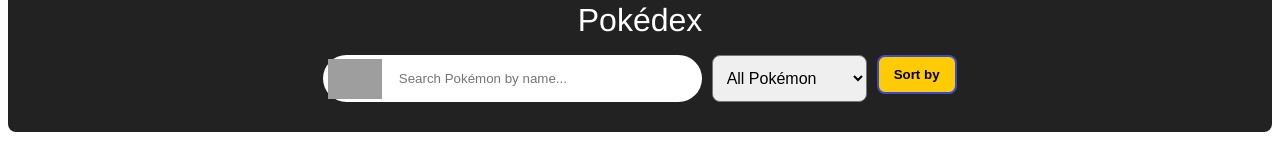
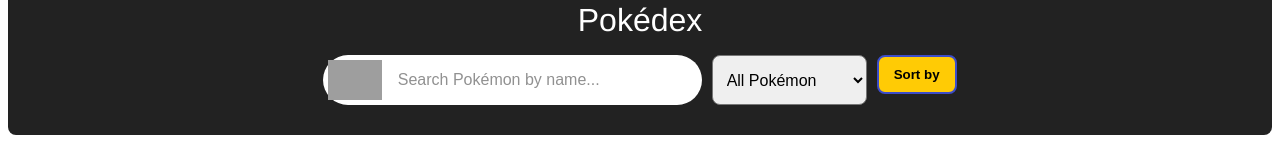
Before and after one commit to sn1gelkott/Slutprojekt_Pokedex, a website built with webpack: page index.html in a window 1280 px wide. Shown: the part 300-455 px from the top of the page. Built offline with nearby package versions, Linux system fonts and the light colour scheme; no server answers; grey boxes are pictures that could not be loaded.

Commit message:
More sttyling;

```diff
--- a/css/style.css
+++ b/css/style.css
@@ -295,7 +295,6 @@
 .search-container {
   display: flex;
   padding-left: 5px;
-  gap: 1px;
   width: 30%;
   background-color: white;
   border-radius: 25px;
@@ -316,10 +315,18 @@
   #search {
     padding: 16px;
     width: 95%;
-    border: none; /*Invisible border*/
+    font-size: medium;
+    border: none; /*No visible border*/
     background-color: transparent; /*Invisible background*/
     outline: none; /*No visible outline when clicking*/
   }
+  /*Styling of the placeholder*/
+  #search::placeholder {
+    color: #919191;
+    font-size: inherit; /*It inherits the font-size from the parent (#search) */
+  }
+
+  /*Defines the styling of the filter for legendary Pokémon*/
 #filter {
   padding: 10px;
   font-size: 1rem;
```
